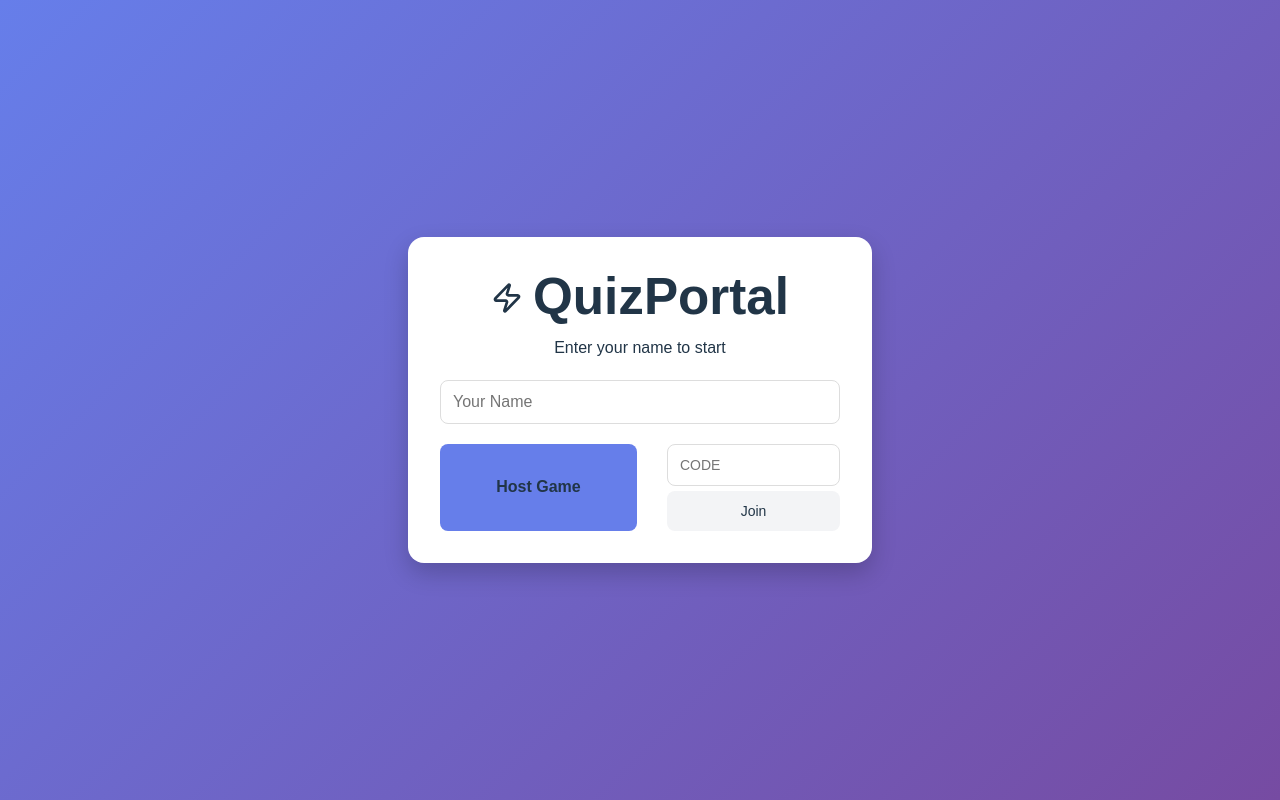
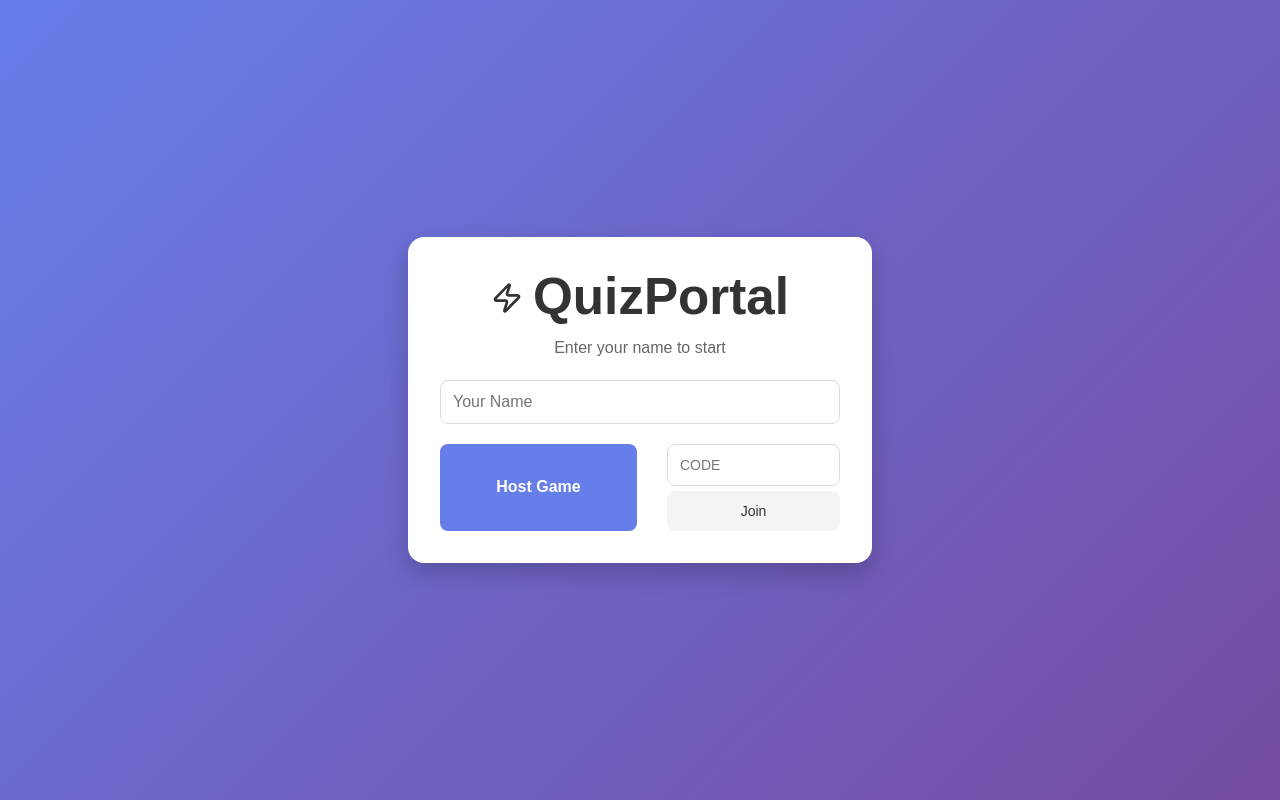
Before and after one commit to Putz-afk/quiz-portal, a React app in the folder frontend/: page / in a window 1280 px wide. Built offline with nearby package versions, Linux system fonts and the light colour scheme; the HTML template or start-up script is replaced by a standard one.

Commit message:
text color fix

```diff
--- a/frontend/src/index.css
+++ b/frontend/src/index.css
@@ -92,9 +92,9 @@ h1 {
 }
 
 /* Strong overrides (if needed) */
-.quiz-card, .quiz-card * {
+/* .quiz-card, .quiz-card * {
   color: var(--text) !important;
 }
 .quiz-game-card, .quiz-game-card * {
   color: var(--text) !important;
-}
+} */
```
